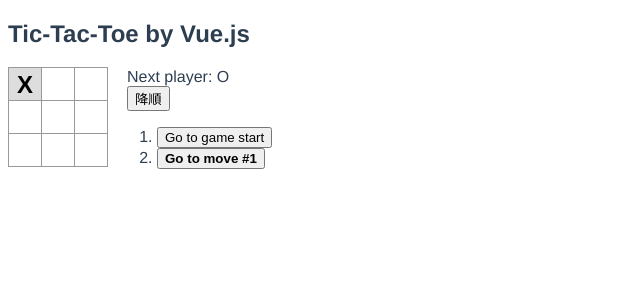
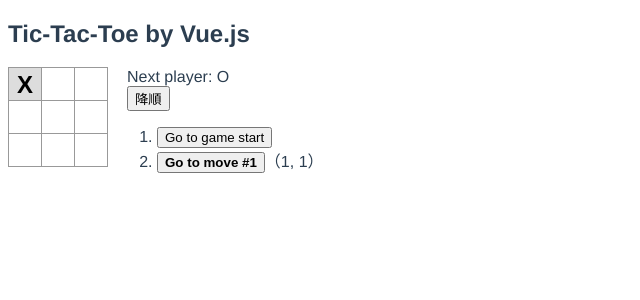
Before and after one commit to KushibikiMashu/vue-tic-tac-toe, a Vue app: page / in a window 1280 px wide. Both pictures are taken after a click on the button 25 px from the left and 83 px from the top of the page. Shown: the top 300 px of the page, without its empty margins (0-640 px from the left). Built offline with nearby package versions, Linux system fonts and the light colour scheme.

Commit message:
feat: 着手の位置を row, column で表現する

```diff
--- a/src/components/Game.vue
+++ b/src/components/Game.vue
@@ -13,12 +13,13 @@
         <button @click="toggle">{{ isDesc ? '降順' : '昇順' }}</button>
       </div>
       <ol>
-        <li v-for="(_, move) in history" :key="move">
+        <li v-for="({ location }, move) in history" :key="move">
           <button @click="jumpTo(move)">
             <span :class="[move === stepNumber ? 'game-stepButton-bold': '']">
               {{ isDesc ? getDescButtonBody(move) : getAscButtonBody(move) }}
             </span>
           </button>
+          <span v-if="location.row && location.column">（{{ location.row }}, {{ location.column }}）</span>
         </li>
       </ol>
     </div>
@@ -35,7 +36,8 @@
   data () {
     return {
       history: [{
-        squares: Array(9).fill(null)
+        squares: Array(9).fill(null),
+        location: { row: null, column: null }
       }],
       stepNumber: 0,
       xIsNext: true,
@@ -74,8 +76,10 @@
       }
 
       squares[i] = this.xIsNext ? 'X' : 'O'
+      const location = { row: Math.floor(i / 3) + 1, column: i % 3 + 1 }
 
-      this.history = this.history.concat([{ squares }])
+      const newHistory = [{ squares, location }]
+      this.history = this.isDesc ? this.history.concat(newHistory) : newHistory.concat(this.history)
       this.stepNumber += 1
       this.xIsNext = !this.xIsNext
     },
```
